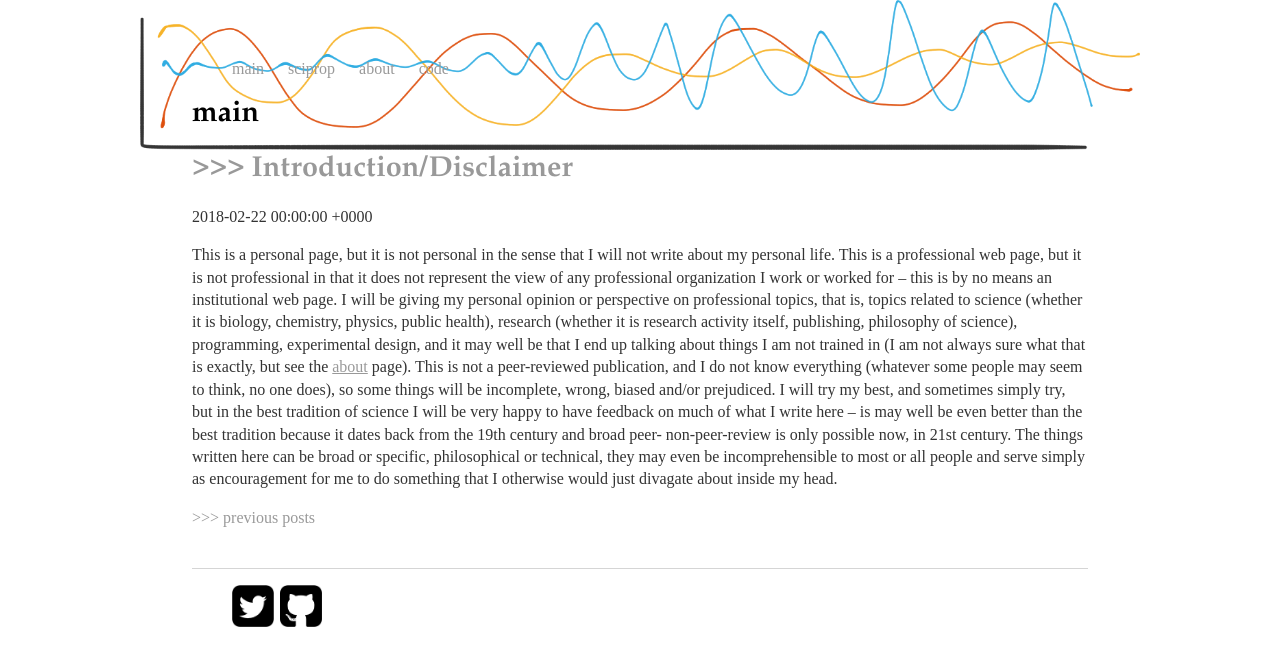
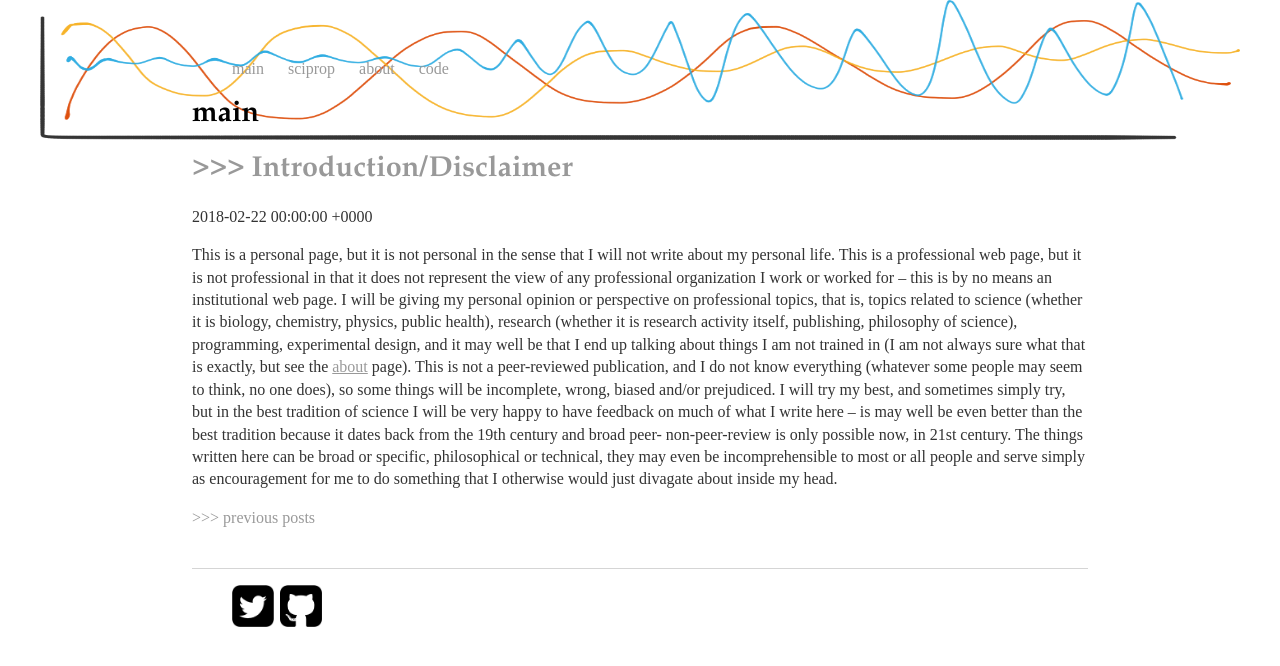
Before and after one commit to caesoma/caesoma.github.io, a Jekyll site: the page built from index.html, in a window 1280 px wide. Shown: the top 666 px of the page. Built offline with Jekyll 4.4.1, drawn with Linux system fonts in a browser that asks for light colours; the list of posts is cut into pages by our own code.

Commit message:
layout changes

```diff
--- a/css/main.css
+++ b/css/main.css
@@ -2,7 +2,7 @@ body {
     background-image: url(../images/gp.png);
     background-position: center top;
     background-repeat: no-repeat;
-    background-size: 1000px 150px;
+    background-size: 1200px 140px;
     margin: 60px auto;
     width: 70%;
 }
```
